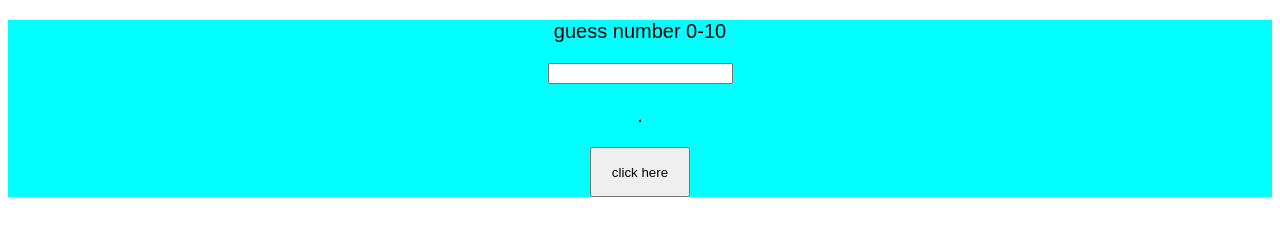
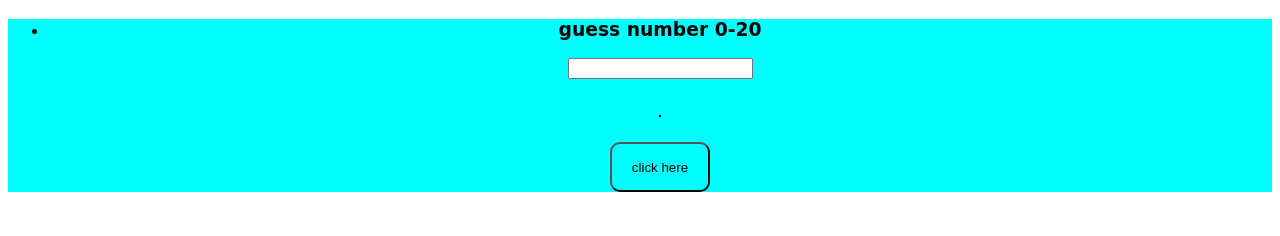
Before and after one commit to monika-ghimire/guess-number-game, a plain HTML site: page index.html in a window 1280 px wide. Drawn offline with Linux system fonts and the light colour scheme.

Commit message:
now finish all the js and css

```diff
--- a/css/style.css
+++ b/css/style.css
@@ -4,13 +4,28 @@
 
     background-color: aqua;
     text-align: center;
+    justify-content: center;
 }
 .body p{
     font-size:20px;
     font-family:fantasy;
 }
+.body h3{
+    font-family:cursive;
+    font-weight:100px;
+}
+
 .body button
 {
+    background-color: aqua;
     width:100px;
     height:50px;
+   border-radius:10px ;
+
 }
+.body button:hover
+{
+
+    border-left:20px;
+    border-right:20px;
+}
--- a/index.html
+++ b/index.html
@@ -10,13 +10,19 @@
 <body>
     <div class="body">
 
+        <ul>
 
+            <li>
+                <h3>guess number 0-20</h3>
+                <input type="text" id="usernum">
+                <p  id="demo"></p>
+                <p id="ans">.</p>
+                <button onclick="guessNumber()">click here</button>
 
-            <P>guess number 0-10</P>
-         <input type="text" id="usernum">
-         <p  id="demo"></p>
-         <p id="ans">.</p>
-         <button onclick="guessNumber()">click here</button>
+            </li>
+
+        </ul>
+
 
 
     </div>
--- a/scr/guessNum.js
+++ b/scr/guessNum.js
@@ -1,39 +1,39 @@
-document.getElementById('usernum')
+var usernum=document.getElementById('usernum').value
+
+console.log(usernum);
+
+function guessNumber() {
+  let show=document.getElementById('ans');
+  let randomByPc=Math.floor(Math.random() * 20);
+  let numByPc =document.getElementById("demo").innerHTML =randomByPc;
 
 
 
-function guessNumber() {
-  let show=document.getElementById('ans')
-  let numByPc =document.getElementById("demo").innerHTML =
-   Math.floor(Math.random() * 10);
-    console.log("i am ");
-
-
-    if(usernum=="")
+    if(usernum.length==0)
     {
 
-        show.innerText("guess some numer")
-        console.log("i am1");
+        show.innerText="guess some numer";
+
     }
-     else if(usernum<numByPc)
+     else if(parseInt(usernum)<randomByPc)
     {
 
-        show.innerText("think some big")
-        console.log("i am4");
+        show.innerText="think some big";
+
     }
 
-    else if(usernum<numByPc)
+    else if(parseInt(usernum)>randomByPc)
     {
 
-        show.innerText("you miss the chance")
-        console.log("i am7");
+        show.innerText="you miss the chance";
+
     }
 
     else
     {
 
-        show.innerText("you win the game");
-      console.log("i am here");
+        show.innerText="you win the game";
+
     }
 
 
```
Also changed, not shown: images.jpg (deleted).
